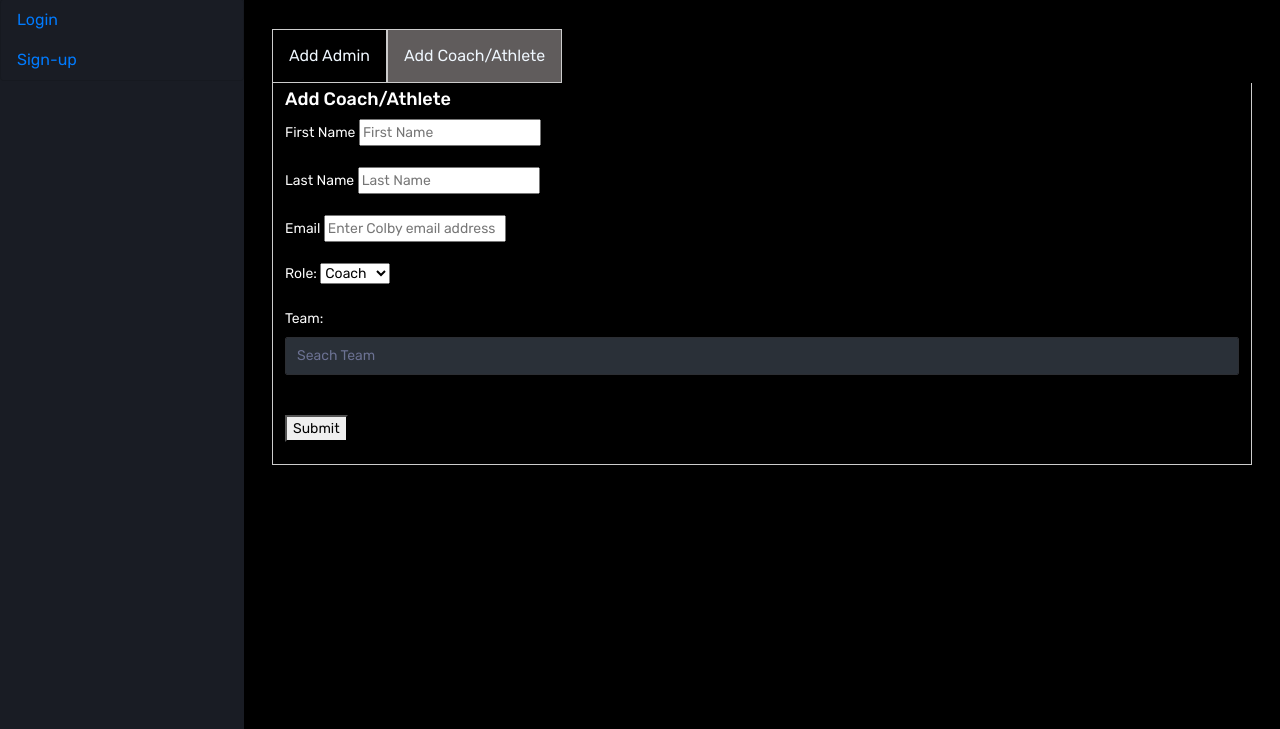
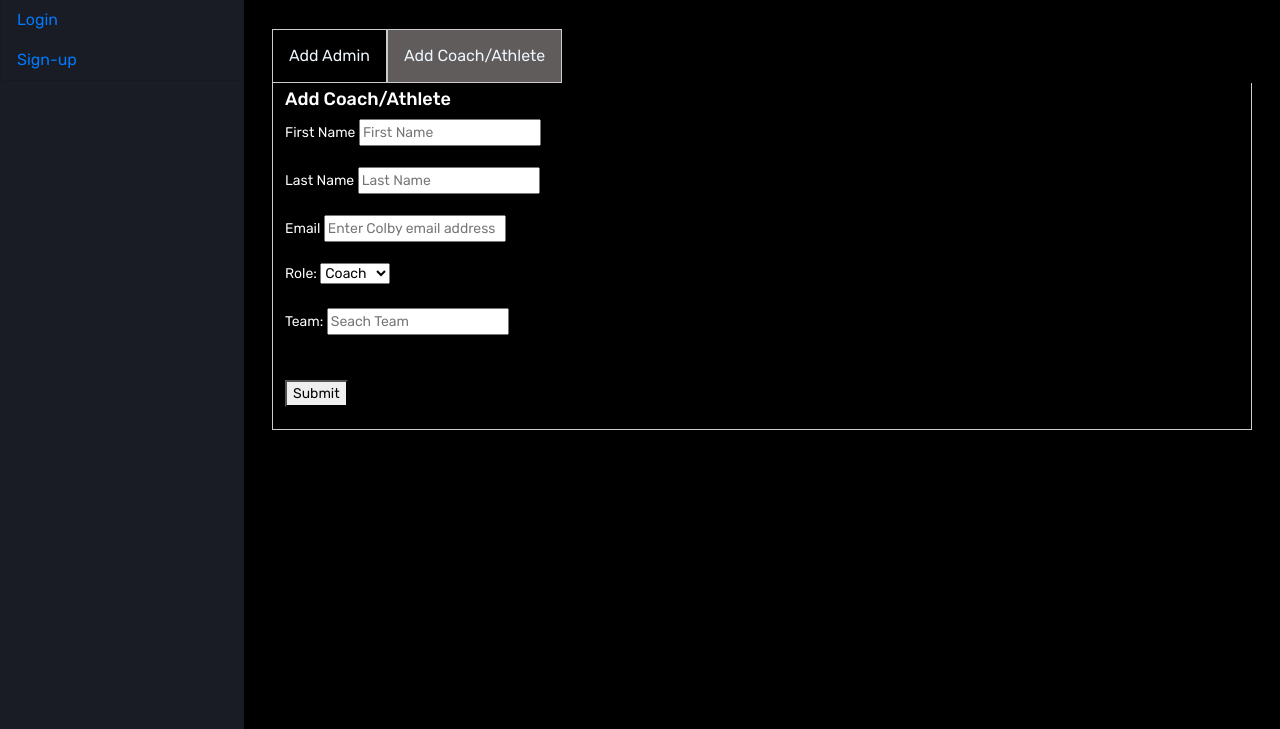
Before and after one commit to annayang26/CS321-Milestone4, a Flask app: template website/templates/add.html in a window 1280 px wide, after a click on "Add Coach/Athlete". Shown: the part 71-800 px from the top of the page. Run offline with Flask 3, Linux system fonts and the light colour scheme; the template is opened without the code that fills it, so the values that code supplies are empty; some libraries are stand-ins or nearby versions.

Commit message:
fixed some bugs with add new users

```diff
--- a/website/templates/add.html
+++ b/website/templates/add.html
@@ -71,7 +71,7 @@
                 </p>
                 <p>
                     <label for="team">Team:</label>
-                    <input type="text" name="team" placeholder="Seach Team" class="live-search-box form-control" required>
+                    <input type="text" name="team" placeholder="Seach Team">
                 </p>
                 <br>
                 <p>
--- a/website/templates/edit.html
+++ b/website/templates/edit.html
@@ -55,6 +55,7 @@
                     <br>
                     <p>
                         <button type="confirm">Confirm Changes</button>
+                        <!-- <button type="delete">Remove Access to the System</button> -->
                     </p>
                 </form>
             </div>
```
